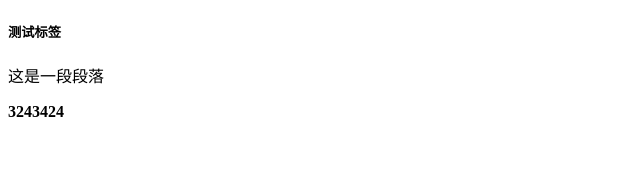
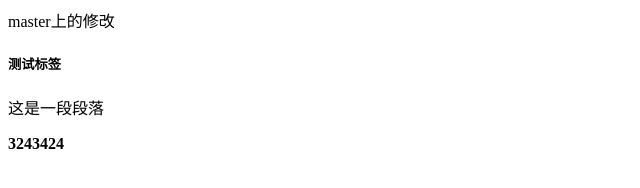
Before and after one commit to weijing525/demo, a plain HTML site: page index.html in a window 1280 px wide. Shown: the whole page, without its empty margins (0-640 px from the left). Drawn offline with Linux system fonts and the light colour scheme.

Commit message:
Merge branch 'master' into dev
# Please enter a commit message to explain why this merge is necessary,
# especially if it merges an updated upstream into a topic branch.
#
# Lines starting with '#' will be ignored, and an empty message aborts
# the commit.

```diff
--- a/index.html
+++ b/index.html
@@ -5,6 +5,7 @@
 	<title>Document</title>
 </head>
 <body>
+	master上的修改
 	<h5>测试<span>标签</span></h5>
 	<p>这是一段段落</p>
 	<strong>3243424</strong>
```
